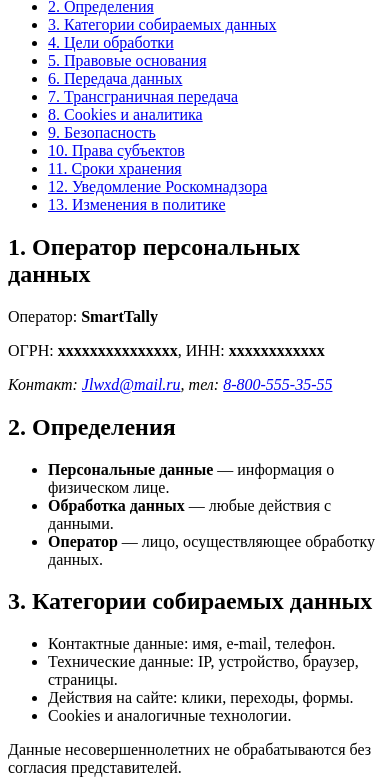
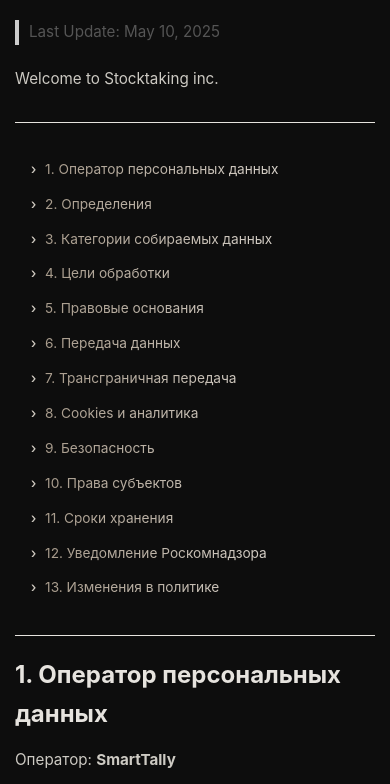
Before and after one commit to stocktaking-inc/site-policies, an Astro site: page /policy in a window 390 px wide. Shown: the part 137-921 px from the top of the page. Built offline with nearby package versions, Linux system fonts and the light colour scheme; Astro itself is replaced by a stand-in of ours.

Commit message:
new updates

```diff
--- a/src/pages/policy.astro
+++ b/src/pages/policy.astro
@@ -1,6 +1,10 @@
 ---
 import { getCopyright } from './utils/copyright.ts';
-import './styles/styles.css';
+import './styles/font.css';
+import './styles/layout.css';
+import './styles/misc.css';
+import './styles/navigation.css';
+import './styles/sidebar.css';
 
 const operator = "SmartTally"
 const msrn = "xxxxxxxxxxxxxxx"
@@ -13,13 +17,21 @@ const tel_num = "8-800-555-35-55"
   <head>
     <meta charset="UTF-8" />
     <meta name="viewport" content="width=device-width, initial-scale=1.0">
-    <title>Политика конфиденциальности</title>
+    <title>Privacy policy</title>
+    <link rel="icon" type="image/png" href="/images/icon_v.1.png" />
   </head>
   <body>
     <main>
       <header>
         <h1>Политика конфиденциальности</h1>
       </header>
+
+      <article>
+        <div class="last-update">Last Update: May 10, 2025</div>
+        <selection>
+          <p>Welcome to Stocktaking inc.</p>
+        </selection>
+      </article>
 
       <nav aria-label="Оглавление">
         <ul>
--- /dev/null
+++ b/src/pages/styles/font.css
@@ -0,0 +1,45 @@
+body {
+    font: 16px/1.6 Raleway, -apple-system, BlinkMacSystemFont, 'Segoe UI', Roboto, Oxygen, Ubuntu, Cantarell, 'Open Sans', 'Helvetica Neue', sans-serif;
+    color: #CDCAC3;
+  }
+
+  h1 {
+    font: 700 2.5em/1.2 inherit;
+    color: #FEFEFE;
+    margin: 0 0 20px;
+  }
+
+  h2 {
+    font: 600 1.75em/1.2 inherit;
+    color: #E6E3DE;
+    margin: 30px 0 15px;
+  }
+
+  p {
+    margin: 15px 0;
+    color: #CDCAC3;
+  }
+
+  ul, ol {
+    padding-left: 20px;
+    margin: 15px 0;
+    color: #CDCAC3;
+  }
+
+  ul li, ol li {
+    margin: 10px 0;
+  }
+
+  @media (max-width: 600px) {
+    h1 {
+      font-size: 2em;
+    }
+
+    h2 {
+      font-size: 1.5em;
+    }
+
+    p, ul li, ol li {
+      font-size: .95em;
+    }
+  }
--- /dev/null
+++ b/src/pages/styles/layout.css
@@ -0,0 +1,44 @@
+html {
+    scroll-behavior: smooth;
+  }
+
+  body {
+    background: #0D0D0D;
+    margin: 0;
+    padding: 0;
+  }
+
+  main {
+    max-width: 800px;
+    margin: 0 auto;
+    padding: 20px;
+    box-sizing: border-box;
+  }
+
+  header {
+    text-align: center;
+    margin-bottom: 40px;
+  }
+
+  article {
+    margin-bottom: 40px;
+  }
+
+  section {
+    margin-bottom: 30px;
+  }
+
+  footer {
+    text-align: center;
+    color: #E6E3DE;
+    font-size: .9em;
+    padding: 20px 0;
+    border-top: 1px solid #A39686;
+    margin-top: 40px;
+  }
+
+  @media (max-width: 600px) {
+    main {
+      padding: 15px;
+    }
+  }
--- /dev/null
+++ b/src/pages/styles/misc.css
@@ -0,0 +1,28 @@
+.last-update {
+    border-left: 4px solid #ccc;
+    padding-left: 10px;
+    color: #555;
+    font-size: .95rem;
+    margin-bottom: 1.5em;
+  }
+
+  a {
+    color: #FEFEFE;
+    text-decoration: none;
+  }
+
+  a:hover {
+    color: #E6E3DE;
+    text-decoration: underline;
+  }
+
+  address {
+    font-style: normal;
+    margin: 15px 0;
+    color: #E6E3DE;
+  }
+
+  address a {
+    margin-right: 10px;
+    color: #FEFEFE;
+  }
--- /dev/null
+++ b/src/pages/styles/navigation.css
@@ -0,0 +1,107 @@
+nav[aria-label="Оглавление"] {
+    margin-bottom: 10px;
+    padding: 10px;
+    position: relative;
+  }
+
+  nav[aria-label="Оглавление"]::before,
+  nav[aria-label="Оглавление"]::after {
+    content: '';
+    display: block;
+    width: 100%;
+    height: 1px;
+    background: #E6E3DE;
+    position: absolute;
+    left: 0;
+  }
+
+  nav[aria-label="Оглавление"]::before {
+    top: -10px;
+  }
+
+  nav[aria-label="Оглавление"]::after {
+    bottom: -10px;
+  }
+
+  nav[aria-label="Оглавление"].decorator::before::after,
+  nav[aria-label="Оглавление"].decorator::after::after {
+    content: '';
+    position: absolute;
+    left: 50%;
+    transform: translateX(-50%) rotate(45deg);
+    width: 8px;
+    height: 8px;
+    background: #A39686;
+    border: 1px solid #E6E3DE;
+  }
+
+  nav[aria-label="Оглавление"].decorator::before::after {
+    top: -14px;
+  }
+
+  nav[aria-label="Оглавление"].decorator::after::after {
+    bottom: -14px;
+  }
+
+  nav[aria-label="Оглавление"] ul {
+    list-style: none;
+    padding: 0;
+  }
+
+  nav[aria-label="Оглавление"] li {
+    margin: 5px 0;
+    transition: all .3s ease;
+  }
+
+  nav[aria-label="Оглавление"] li:hover {
+    transform: translateX(5px);
+    background: rgba(163, 150, 134, .2);
+    border-radius: 4px;
+  }
+
+  nav[aria-label="Оглавление"] a {
+    color: #E6E3DE;
+    text-decoration: none;
+    font-size: .95em;
+    padding: 6px 10px;
+    display: block;
+    transition: all .3s ease;
+    background: linear-gradient(90deg, #A39686, #E6E3DE);
+    background-clip: text;
+    -webkit-text-fill-color: transparent;
+  }
+
+  nav[aria-label="Оглавление"] a:hover {
+    background: linear-gradient(90deg, #FEFEFE, #E6E3DE);
+    background-clip: text;
+    -webkit-text-fill-color: transparent;
+    text-decoration: underline;
+  }
+
+  nav[aria-label="Оглавление"] a::before {
+    content: "› ";
+    color: #CDCAC3;
+    margin-right: 5px;
+    -webkit-text-fill-color: #CDCAC3;
+  }
+
+  @media (max-width: 600px) {
+    nav[aria-label="Оглавление"] {
+      padding: 8px;
+    }
+
+    nav[aria-label="Оглавление"] a {
+      font-size: .9em;
+      padding: 4px 8px;
+    }
+
+    nav[aria-label="Оглавление"] li:hover {
+      transform: translateX(3px);
+    }
+
+    nav[aria-label="Оглавление"].decorator::before::after,
+    nav[aria-label="Оглавление"].decorator::after::after {
+      width: 6px;
+      height: 6px;
+    }
+  }
--- /dev/null
+++ b/src/pages/styles/sidebar.css
@@ -0,0 +1,22 @@
+aside {
+    width: 200px;
+    background: #89806F;
+    color: #E6E3DE;
+    padding: 15px;
+    position: absolute;
+    left: 20px;
+    top: 20px;
+    border: 1px solid #A39686;
+    border-radius: 4px;
+  }
+
+  aside p {
+    margin: 5px 0;
+    font-size: .9em;
+  }
+
+  @media (max-width: 600px) {
+    aside {
+      display: none;
+    }
+  }
--- a/src/pages/styles/styles.css
+++ /dev/null
@@ -1,3 +0,0 @@
-html {
-    scroll-behavior: smooth;
-}
```
Also changed, not shown: src/pages/index.astro (+11 -4 lines), src/pages/offer.astro (added, +8 -0 lines), src/pages/terms.astro (+15 -3 lines), public/images/icon_v.1.png (added), public/images/logo_v.1.png (added).
